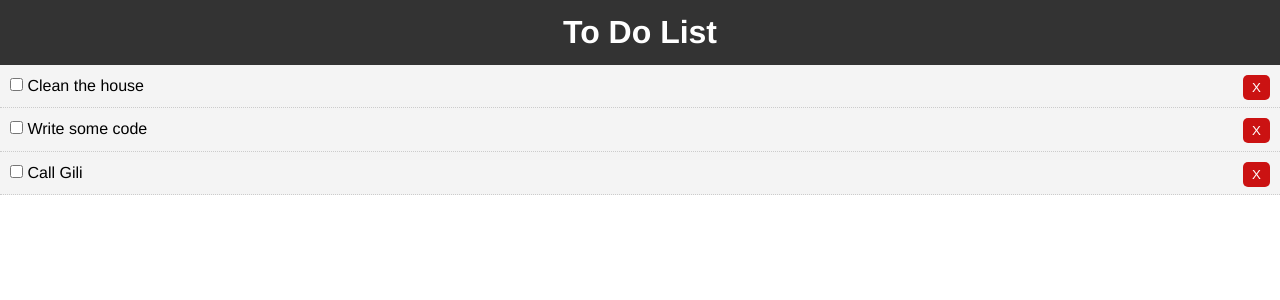
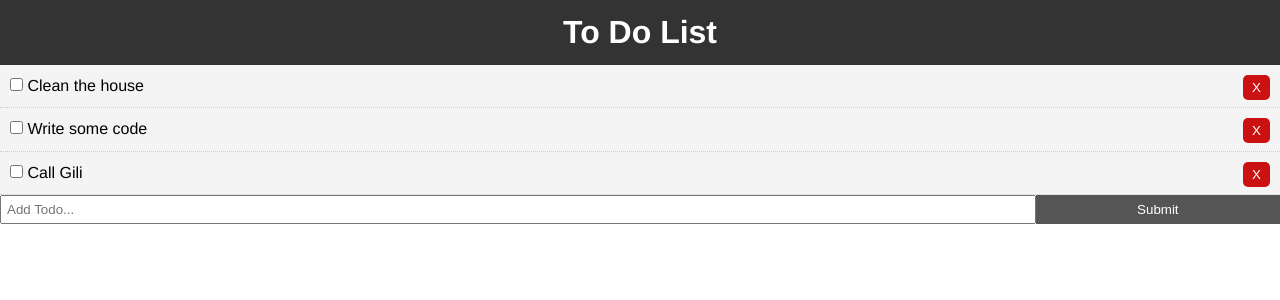
Before and after one commit to kerenKi/Just-Do-It, a Vue app: page / in a window 1280 px wide. Shown: the top 300 px of the page. Built offline with nearby package versions, Linux system fonts and the light colour scheme.

Commit message:
Display AddTodo on App.vue

```diff
--- a/package.json
+++ b/package.json
@@ -9,6 +9,7 @@
   },
   "dependencies": {
     "core-js": "^2.6.5",
+    "uuid": "^3.3.2",
     "vue": "^2.6.10"
   },
   "devDependencies": {
--- a/src/App.vue
+++ b/src/App.vue
@@ -2,17 +2,22 @@
   <div id="app">
     <Header />
     <Todos v-bind:todos="todos" v-on:del-todo="deleteTodo"/>
+    <AddTodo />
+
   </div>
 </template>
 
 <script>
+import Header from './components/Layout/Header'
 import Todos from './components/Todos'
-import Header from './components/Layout/Header'
+import AddTodo from './components/AddTodo'
+
 export default {
   name: 'app',
   components: {
     Todos,
-    Header
+    Header,
+    AddTodo
   },
   methods: {
     deleteTodo(id){
@@ -55,4 +60,16 @@
     line-height: 1.4;
   }
 
+  .btn {
+    display: inline-block;
+    border: none;
+    background: #555;
+    color: #fff;
+    padding: 7px 20px;
+    cursor: pointer;
+  }
+
+  .btn:hover {
+    background: #666;
+  }
 </style>
--- /dev/null
+++ b/src/components/AddTodo.vue
@@ -0,0 +1,35 @@
+<template>
+  <div>
+    <form >
+      <input type="text" v-model="title" name="title" placeholder="Add Todo...">
+      <input type="submit" value="Submit" class="btn">
+    </form>
+  </div>
+</template>
+
+<script>
+export default {
+  name: "AddTodo",
+  data () {
+    return {
+      title: ''
+    }
+  }
+}
+</script>
+
+<style scoped>
+  form {
+    display: flex;
+  }
+
+  input[type="text"] {
+    flex:10;
+    padding: 5px;
+  }
+
+  input[type="submit"] {
+    flex:2;
+  }
+
+</style>
```
Also changed, not shown: 1 other file (tests, documents, lock files or other folders).
